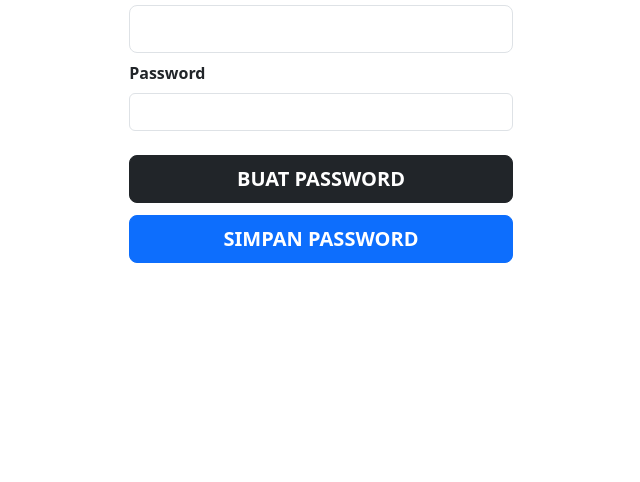
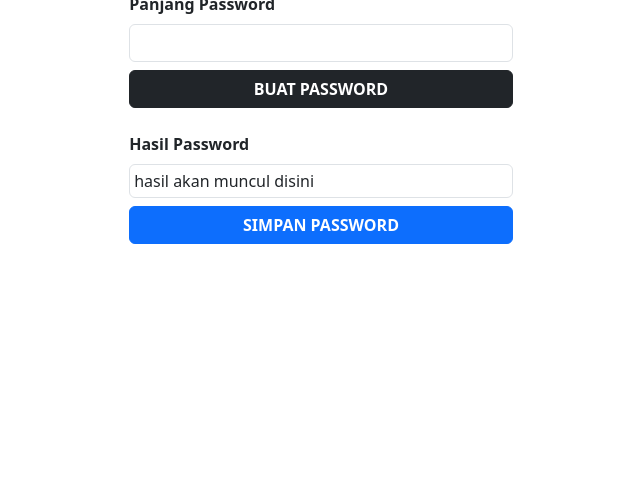
Before and after one commit to bagus320/PasswordGenerator, a plain HTML site: page index.html in a window 1280 px wide. Shown: the part 318-800 px from the top of the page, without its empty margins (319-959 px from the left). Drawn offline with nearby package versions, Linux system fonts and the light colour scheme.

Commit message:
is finally functional

```diff
--- a/index.html
+++ b/index.html
@@ -18,12 +18,25 @@
       <div class="d-flex flex-column">
         <div class="d-flex flex-column gap-2 mt-2">
           <h1>Password Generator</h1>
-          <label for="password-lenght"  class="fw-bold">Panjang Password</label>
-          <input for="password" class="form-control form-control-lg" type="number" id="password-lenght" />
-          <label for="password" class="fw-bold">Password</label>
-          <input for="password" class="form-control form-controll-lg" type="password" id="password" />
-          <button class="btn btn-dark text-uppercase btn-lg mt-3 fw-bold">buat password</button>
-          <button class="btn btn-primary text-uppercase btn-lg mt-1 fw-bold">simpan password</button>
+          <label for="password-lenght" class="fw-bold">Panjang Password</label>
+          <input
+            for="password"
+            class="form-control form-control-md"
+            type="number"
+            id="password-length"
+          />
+
+          <button
+            class="btn btn-dark text-uppercase btn-md fw-bold"
+            onclick="generatePassword()"
+          >
+            buat password
+          </button>
+          <label class="mt-3 mb-0 fw-bold" for="password">Hasil Password</label>
+          <span class="p-1 rounded border mt-0 fs-6 fw-lighter" id="password">hasil akan muncul disini</span>
+          <button class="btn btn-primary text-uppercase btn-md mt-0 fw-bold" id="save" onclick="saveFile()">
+            simpan password
+          </button>
         </div>
       </div>
     </div>
--- a/script.js
+++ b/script.js
@@ -0,0 +1,34 @@
+let password = "";
+function generatePassword() {
+  password = 0;
+  const length = document.getElementById("password-length").value;
+  const charset =
+    "BCDEFGHIJKLMNOPQRSTUVWXYZabcdefghijklmnopqrstuvwxyz0123456789";
+
+  for (let i = 0; i < length; i++) {
+    const randomIndex = Math.floor(Math.random() * charset.length);
+    const randomChar = charset[randomIndex];
+    password += randomChar;
+  }
+  console.log(password);
+  passwordOutput = document.getElementById("password");
+  passwordOutput.innerHTML = password;
+  return password;
+}
+
+function saveFile() {
+  const generatedText = password;
+  const fileName = "password.txt";
+  const blob = new Blob([generatedText], { type: "text/plain" });
+  const url = URL.createObjectURL(blob);
+
+  const downloadLink = document.createElement("a");
+  downloadLink.href = url;
+  downloadLink.download = fileName;
+
+  document.body.appendChild(downloadLink);
+  downloadLink.click();
+  document.body.removeChild(downloadLink);
+
+  URL.revokeObjectURL(url);
+}
```
